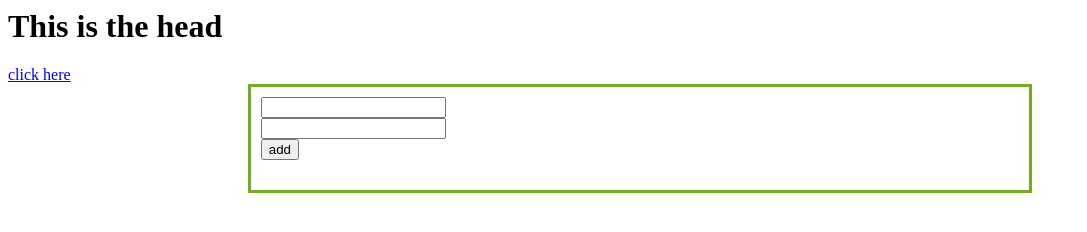
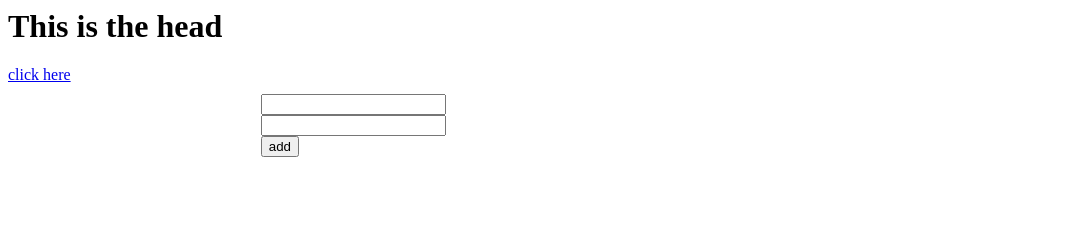
Before and after one commit to senaMora/senaMora.github.io, a plain HTML site: page index.html in a window 1280 px wide. Shown: the whole page, without its empty margins (0-1087 px from the left). Drawn offline with Linux system fonts and the light colour scheme.

Commit message:
Update index.html

```diff
--- a/index.html
+++ b/index.html
@@ -4,7 +4,7 @@
    .center {
       margin: auto;
       width: 60%;
-      border: 3px solid #73AD21;
+/*       border: 3px solid #73AD21; */
       padding: 10px;
     }
   </style>
```
